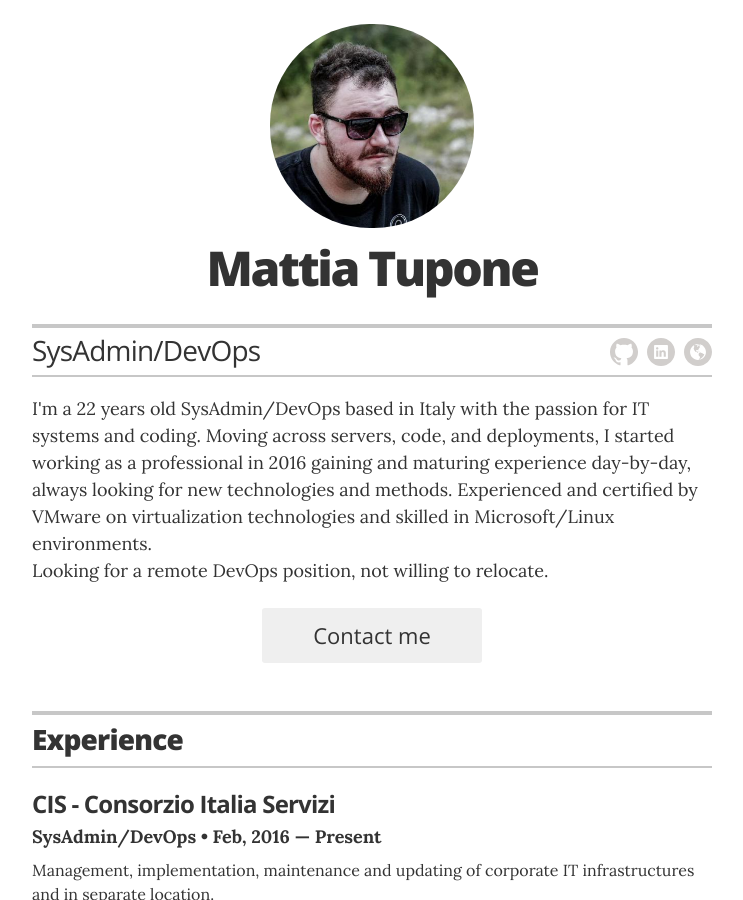
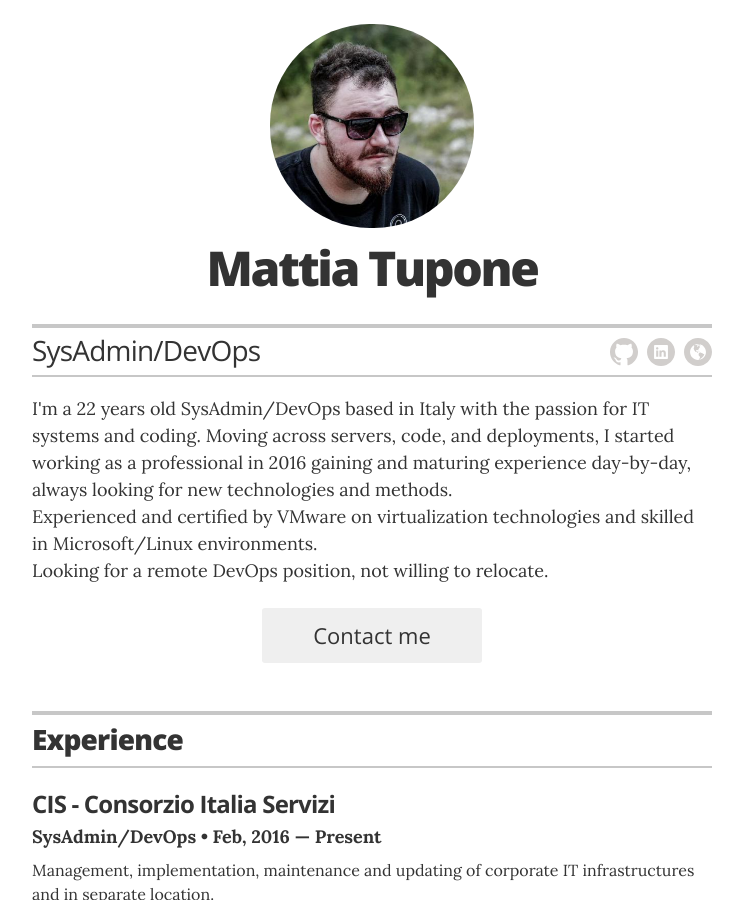
Before and after one commit to jglovier/resume-template, a Jekyll site: the page built from index.html, in a window 1280 px wide and 900 px high. Shown: the whole window, without its empty margins (268-1011 px from the left). Built offline with Jekyll 4.4.1, drawn with Linux system fonts in a browser that asks for light colours.

Commit message:
Updated resume

```diff
--- a/_config.yml
+++ b/_config.yml
@@ -16,7 +16,8 @@ resume_contact_email:           "tupone.mattia@gmail.com"
 resume_header_contact_info: "Lanciano (CH), Italy | tupone.mattia@gmail.com"
 resume_header_intro: "<p>I'm a 22 years old SysAdmin/DevOps based in Italy with the passion for IT systems and coding.
 Moving across servers, code, and deployments, I started working as a professional in 2016 gaining and maturing experience
-day-by-day, always looking for new technologies and methods. Experienced and certified by VMware on virtualization
+day-by-day, always looking for new technologies and methods.<br>
+Experienced and certified by VMware on virtualization
 technologies and skilled in Microsoft/Linux environments. <br>
 Looking for a remote DevOps position, not willing to relocate.</p>"
 
```
